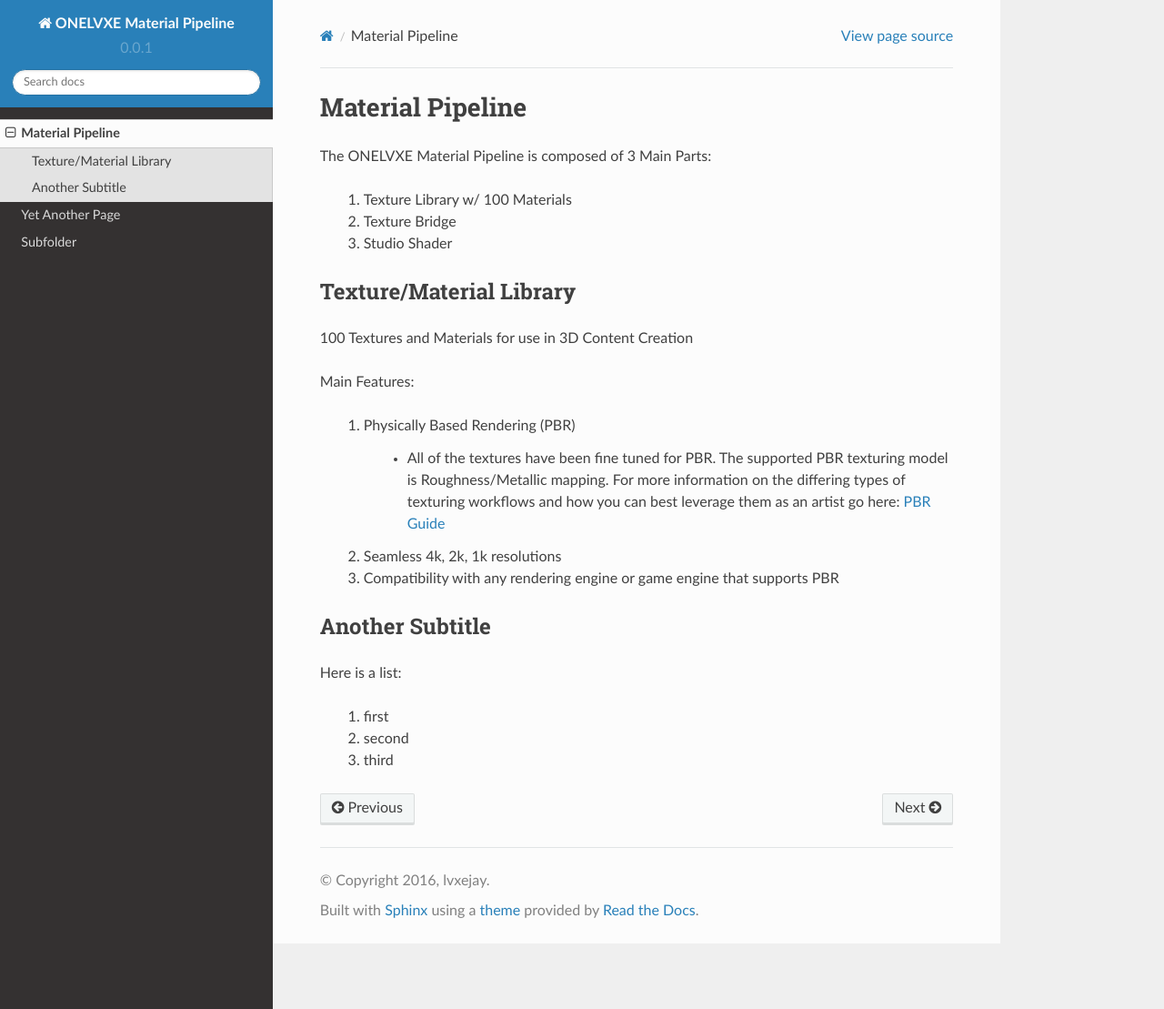
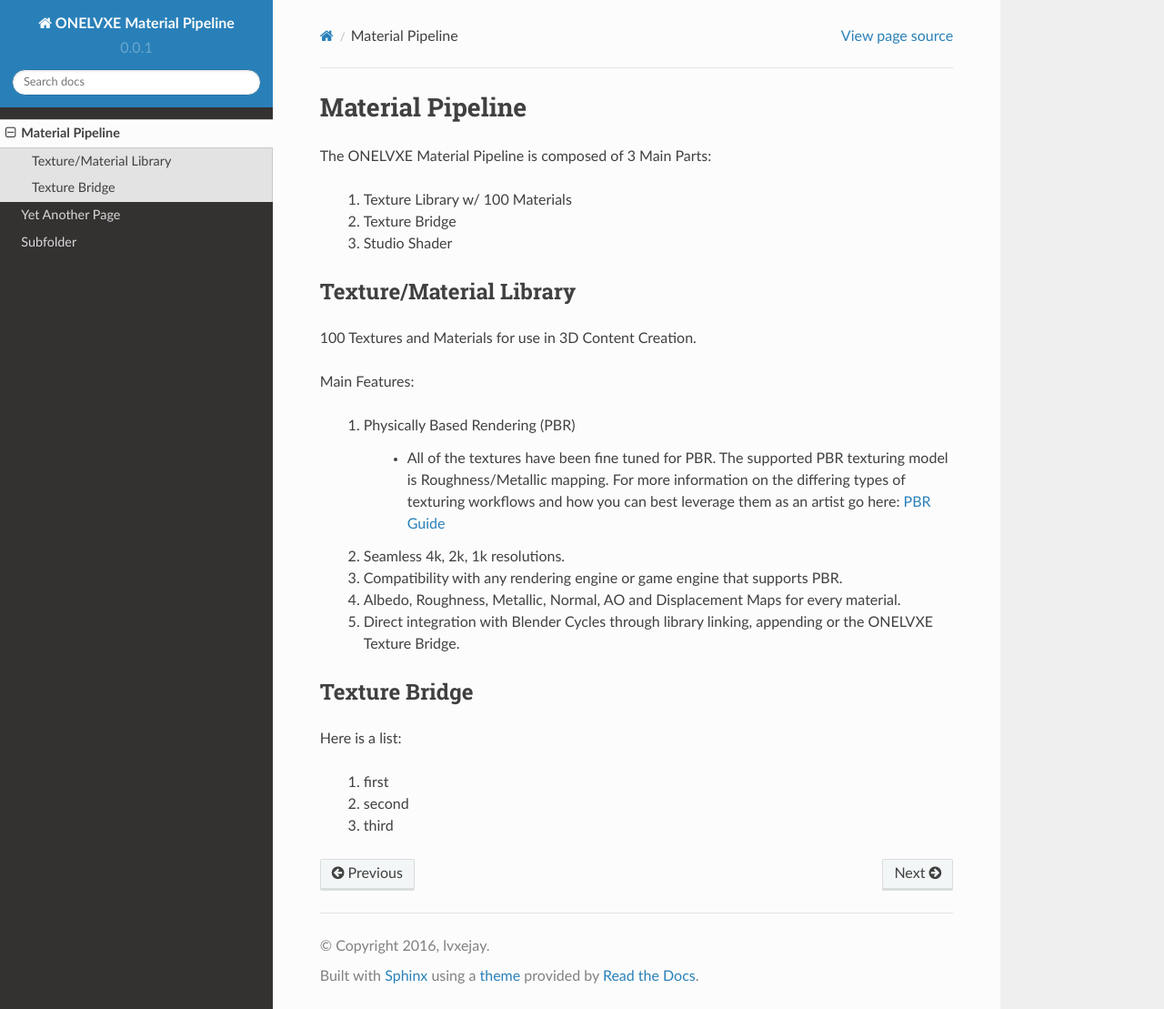
Before and after one commit to lvxejay/onelvxe-material-pipeline, a Sphinx documentation site: the page built from docs/second_page.rst, in a window 1280 px wide and 1109 px high. Shown: the whole window at 91% size. Built offline with Sphinx 7.4.7 and the Read the Docs theme 2.0.0, drawn with Linux system fonts in a browser that asks for light colours.

Commit message:
Update second_page.rst

```diff
--- a/docs/second_page.rst
+++ b/docs/second_page.rst
@@ -11,7 +11,7 @@
 Texture/Material Library
 =========
 
-100 Textures and Materials for use in 3D Content Creation
+100 Textures and Materials for use in 3D Content Creation.
 
 Main Features:
 
@@ -19,11 +19,13 @@
 
         - All of the textures have been fine tuned for PBR. The supported PBR texturing model is Roughness/Metallic mapping. For more information on the differing types of texturing workflows and how you can best leverage them as an artist go here: `PBR Guide <https://www.allegorithmic.com/pbr-guide>`_
 
-    2. Seamless 4k, 2k, 1k resolutions
-    3. Compatibility with any rendering engine or game engine that supports PBR
+    2. Seamless 4k, 2k, 1k resolutions.
+    3. Compatibility with any rendering engine or game engine that supports PBR.
+    4. Albedo, Roughness, Metallic, Normal, AO and Displacement Maps for every material.
+    5. Direct integration with Blender Cycles through library linking, appending or the ONELVXE Texture Bridge.
 
 
-Another Subtitle
+Texture Bridge
 =================
 
 Here is a list:
```
